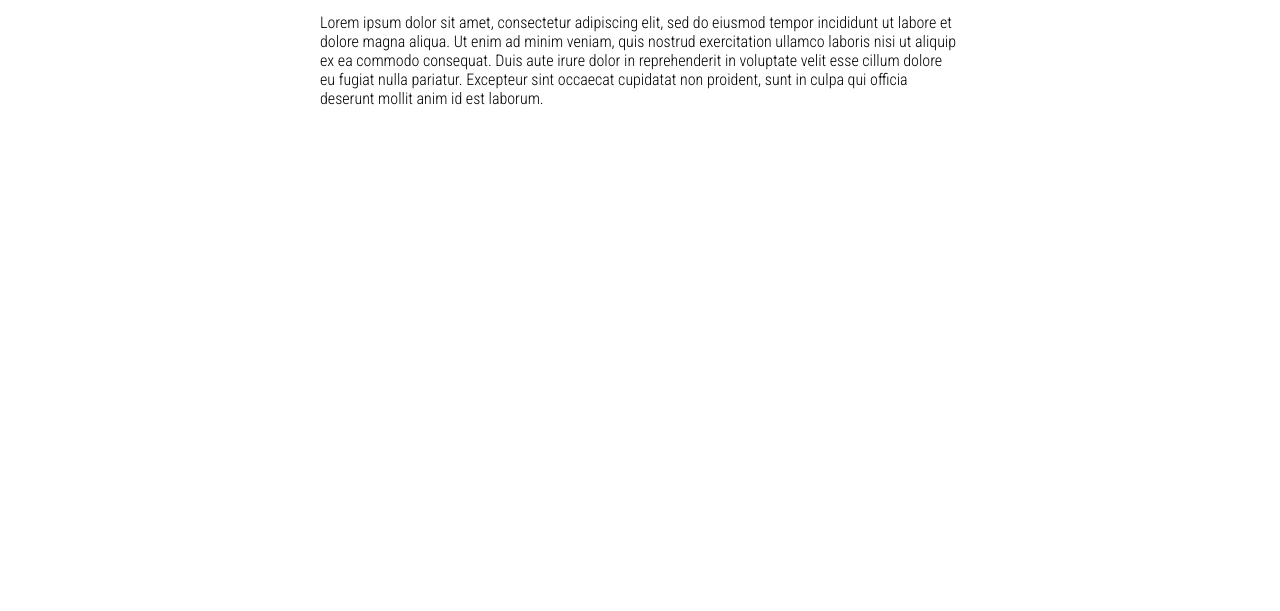
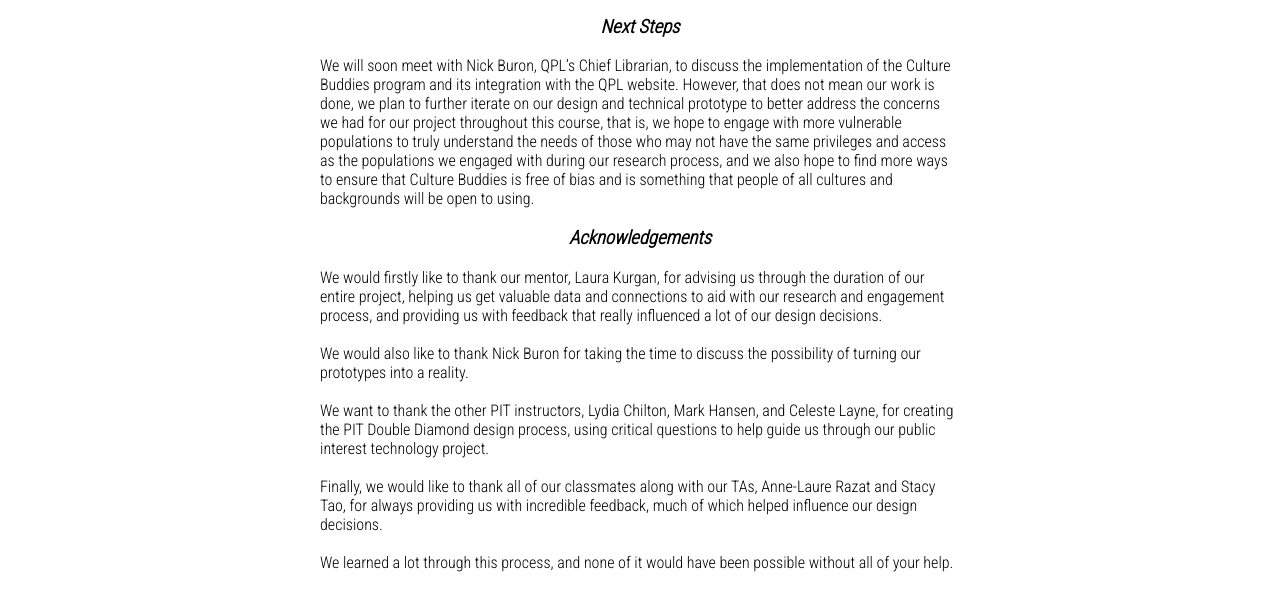
Before and after one commit to adelinechum/CultureBuddies, a plain HTML site: page info.html in a window 1280 px wide. Shown: the part 67-678 px from the top of the page. Drawn offline with nearby package versions, Linux system fonts and the light colour scheme; a web font is replaced by a local one.

Commit message:
Update info.html

```diff
--- a/info.html
+++ b/info.html
@@ -11,6 +11,11 @@
     <li><a class="header" href="./info.html">INFO</a></li>
     <h1 class="header headerPadding centeredCompletely">CULTURE BUDDIES</h1>
   </ul>
-  <p class="centered">Lorem ipsum dolor sit amet, consectetur adipiscing elit, sed do eiusmod tempor incididunt ut labore et dolore magna aliqua. Ut enim ad minim veniam, quis nostrud exercitation ullamco laboris nisi ut aliquip ex ea commodo consequat. Duis aute irure dolor in reprehenderit in voluptate velit esse cillum dolore eu fugiat nulla pariatur. Excepteur sint occaecat cupidatat non proident, sunt in culpa qui officia deserunt mollit anim id est laborum.</p>
+  <h3 class="centeredCompletely"><i>Next Steps</i></h3>
+  <p class="centered">We will soon meet with Nick Buron, QPL’s Chief Librarian, to discuss the implementation of the Culture Buddies program and its integration with the QPL website. However, that does not mean our work is done, we plan to further iterate on our design and technical prototype to better address the concerns we had for our project throughout this course, that is, we hope to engage with more vulnerable populations to truly understand the needs of those who may not have the same privileges and access as the populations we engaged with during our research process, and we also hope to find more ways to ensure that Culture Buddies is free of bias and is something that people of all cultures and backgrounds will be open to using.
+  </p>
+  <h3 class="centeredCompletely"><i>Acknowledgements</i></h3>
+  <p class="centered">We would firstly like to thank our mentor, Laura Kurgan, for advising us through the duration of our entire project, helping us get valuable data and connections to aid with our research and engagement process, and providing us with feedback that really influenced a lot of our design decisions.<br><br>We would also like to thank Nick Buron for taking the time to discuss the possibility of turning our prototypes into a reality.<br><br>We want to thank the other PIT instructors, Lydia Chilton, Mark Hansen, and Celeste Layne, for creating the PIT Double Diamond design process, using critical questions to help guide us through our public interest technology project.<br><br>Finally, we would like to thank all of our classmates along with our TAs, Anne-Laure Razat and Stacy Tao, for always providing us with incredible feedback, much of which helped influence our design decisions.<br><br>We learned a lot through this process, and none of it would have been possible without all of your help.
+  </p>
 </body>
 </html>
```
